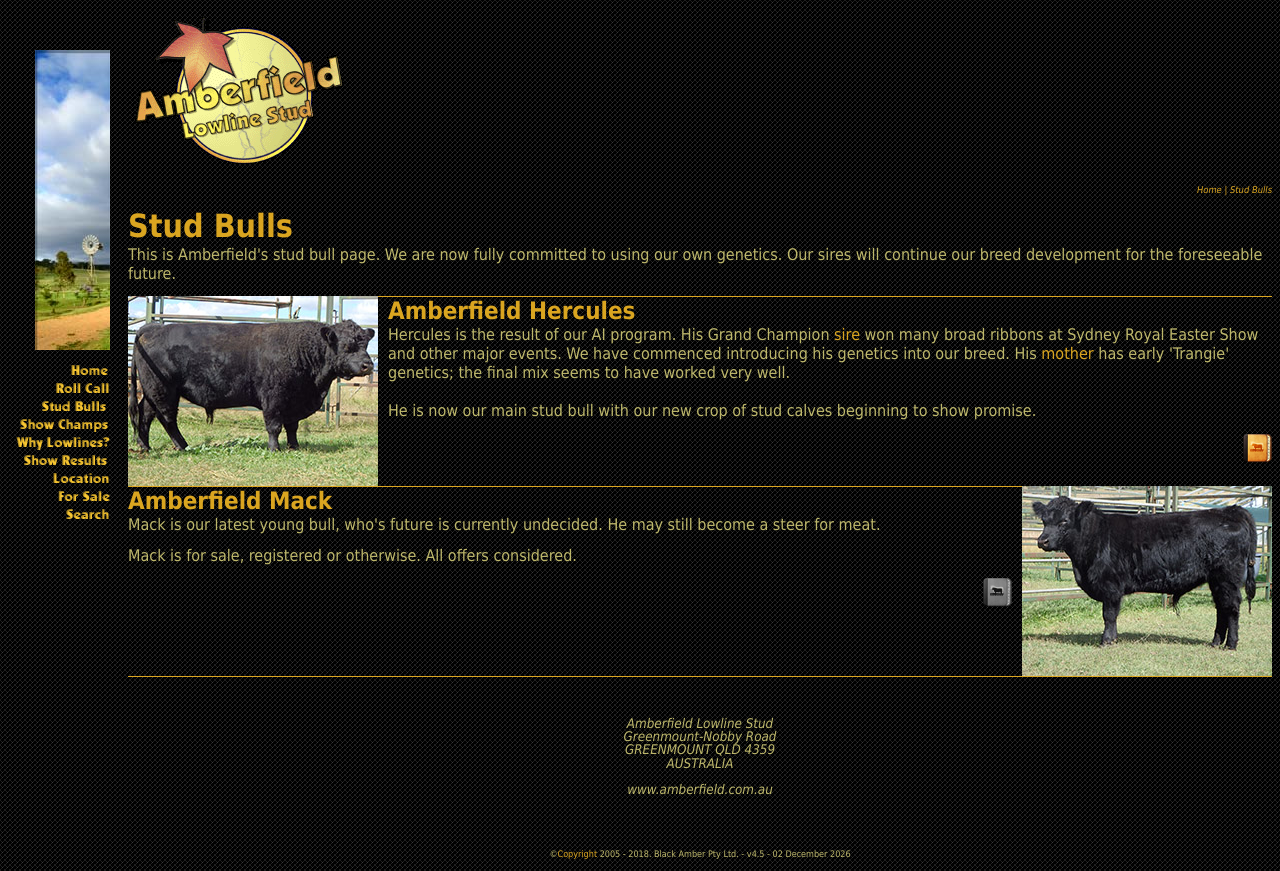
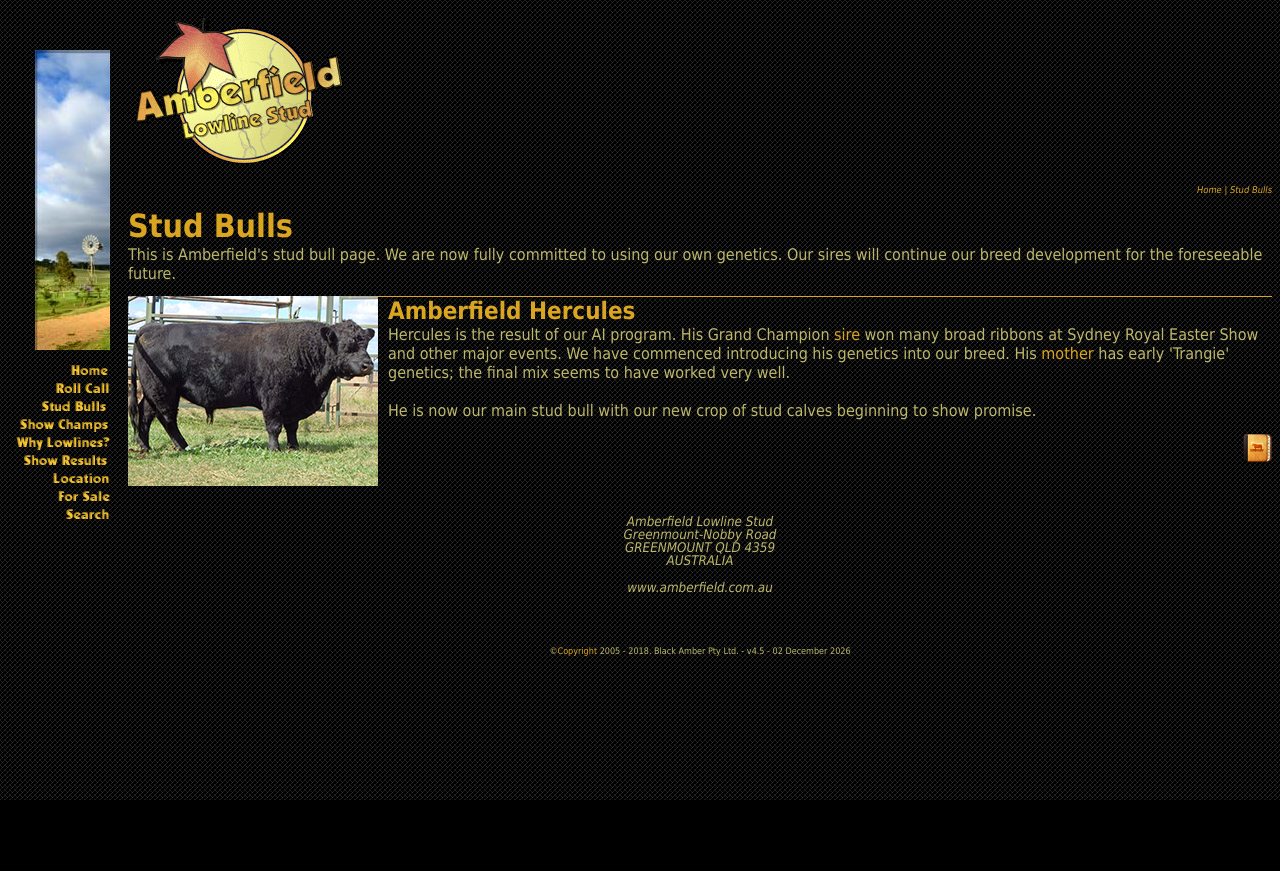
Before and after one commit to gbutts/Amberfield, a PHP site: page /bulls.php in a window 1280 px wide. After the commit the page ends 800 px from the top, so only its background shows below. Run offline with PHP 8.4, Linux system fonts and the light colour scheme; some libraries are stand-ins or nearby versions.

Commit message:
Amend Mack
Delete Mack as a bull and for sale

```diff
--- a/bulls.php
+++ b/bulls.php
@@ -1,6 +1,6 @@
 <?php
     $pname = 'Stud Bulls';
-    $version  = 'v4.5.0'; //Add Mack, new pic for Hercules
+    $version  = 'v4.5.1'; //Delete Mack
 	$vdate = date("d F Y", getlastmod());
     $page_title = 'Amberfield :: '.$pname;
     include ('includes/header.html');
@@ -27,19 +27,6 @@
     target="_blank"><img src="images/sb1.png" border="0" alt="Hercules's Stud Book" title="Hercules's Stud Book" width="30" height="30" /></a></p>
 
   </div>
-  <div>
-    <img src="images/mack1.jpg" class="even" alt="Amberfield Mack" title="Amberfield Mack" width="250" height="190" />
-
-    <h2>Amberfield Mack</h2>
-
-    <p>Mack is our latest young bull, who's future is currently undecided. He may still become a steer for meat.</p>
-
-    <p>Mack is for sale, registered or otherwise. All offers considered.</p>
-
-    <p class="smallink"><img src="images/sb0.png" border="0" alt="No Stud Book Entry" title="No Stud Book Entry" width="30" height="30" /></a></p>
-
-  </div>
-  <div><h2></h2></div>
 <?php
     include ('includes/navbar.html');
     include ('includes/footer.html');
```
Also changed, not shown: for_sale.php (+2 -5 lines).
